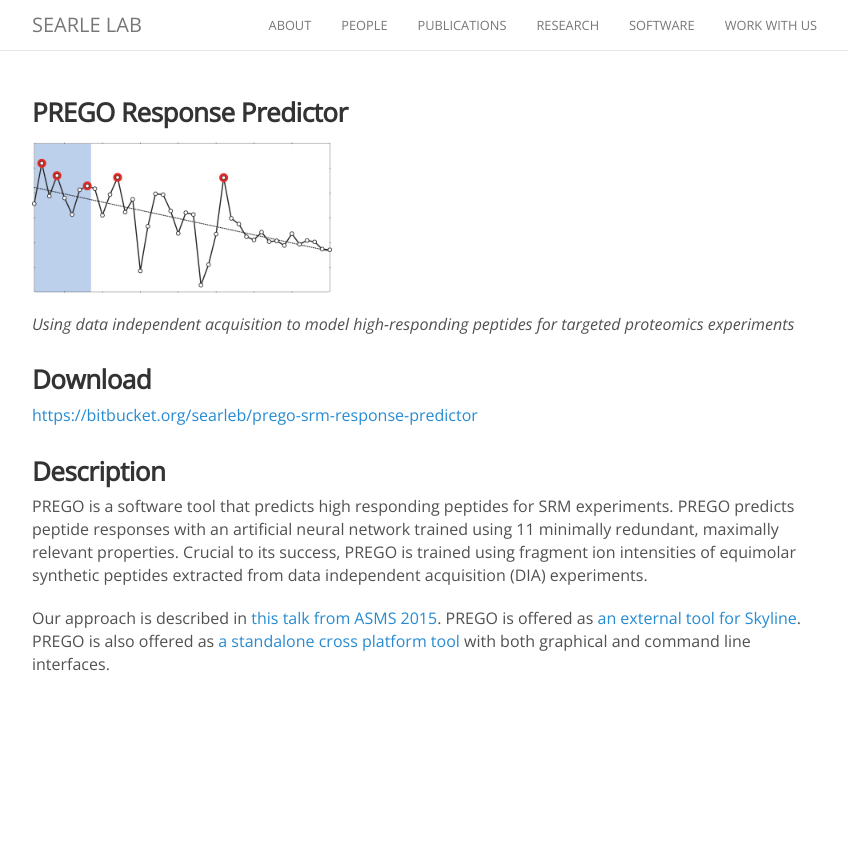
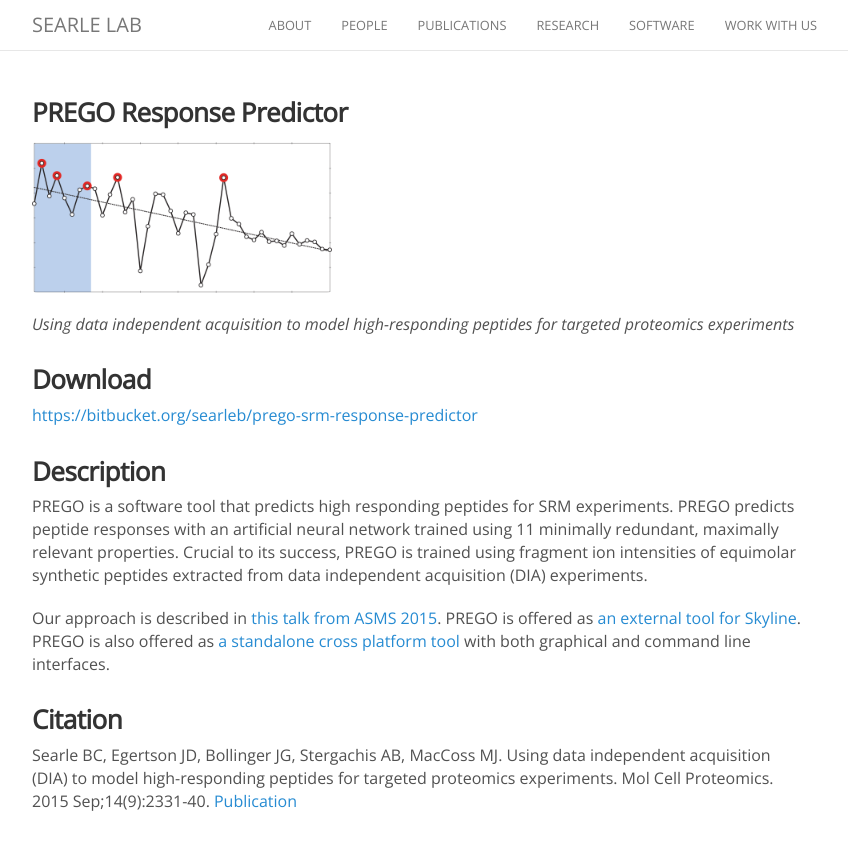
Before and after one commit to searlelab/searlelab.github.io, a Jekyll site: the page built from _software/prego.md, in a window 1280 px wide. Shown: the top 850 px of the page, without its empty margins (223-1071 px from the left). Built offline with Jekyll 4.4.1, drawn with Linux system fonts in a browser that asks for light colours; nearby versions of some CDN libraries; comment, search, counter and statistics services are not loaded.

Commit message:
Update prego.md

```diff
--- a/_software/prego.md
+++ b/_software/prego.md
@@ -20,3 +20,8 @@ PREGO is a software tool that predicts high responding peptides for SRM experime
 Our approach is described in [this talk from ASMS 2015](https://github.com/briansearle/intensity_predictor/blob/master/asms%20talk%202015%20with%20annotations.pdf).
 PREGO is offered as [an external tool for Skyline](https://brendanx-uw1.gs.washington.edu/labkey/skyts/home/software/Skyline/tools/details.view?name=Prego).
 PREGO is also offered as [a standalone cross platform tool](https://bitbucket.org/searleb/prego-srm-response-predictor/src/master/installers) with both graphical and command line interfaces.
+
+
+### Citation
+Searle BC, Egertson JD, Bollinger JG, Stergachis AB, MacCoss MJ.
+Using data independent acquisition (DIA) to model high-responding peptides for targeted proteomics experiments. Mol Cell Proteomics. 2015 Sep;14(9):2331-40. [Publication](https://www.mcponline.org/article/S1535-9476(20)32642-6/fulltext)
```
